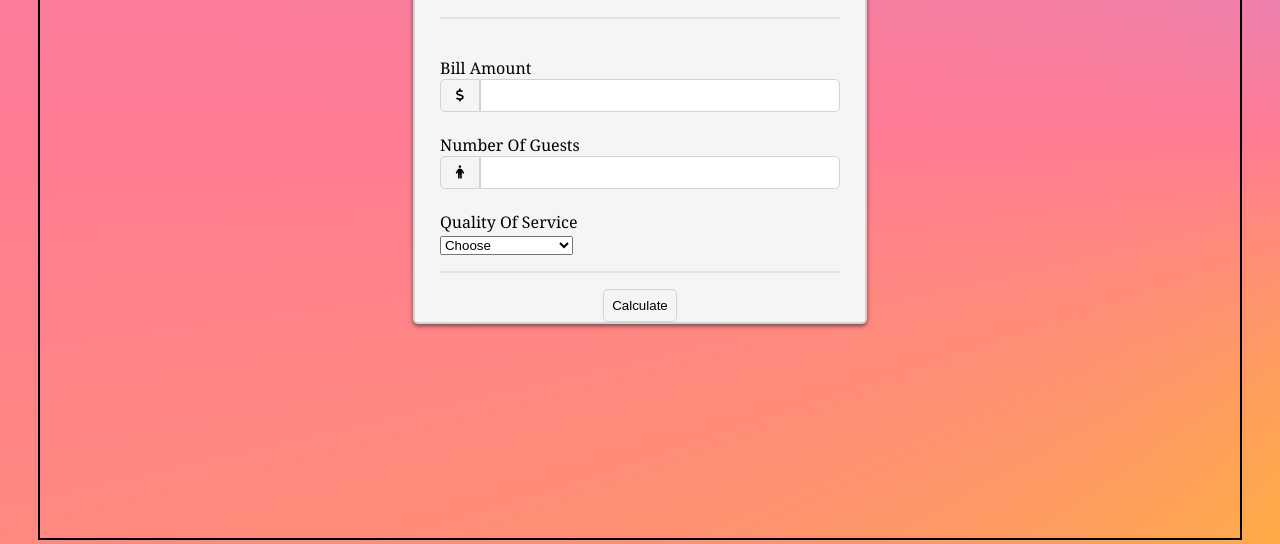
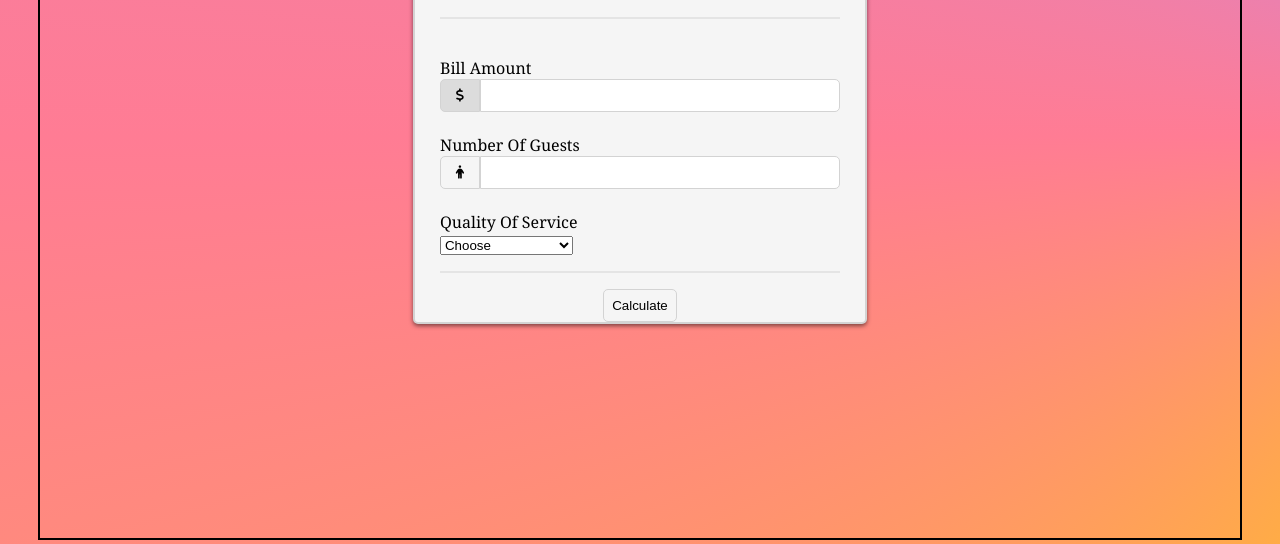
Before and after one commit to claudiahW/tip-calculator, a plain HTML site: page index.html in a window 1280 px wide. In both pictures the pointer is over the button 459 px from the left and 367 px from the top of the page. Shown: the part 272-816 px from the top of the page. Drawn offline with Linux system fonts and the light colour scheme.

Commit message:
add a hover effect to button

```diff
--- a/style.css
+++ b/style.css
@@ -48,3 +48,7 @@ body{
     border-bottom-right-radius: 0;
     background-color: whitesmoke;
 }
+.calculator button:hover{
+    background-color: rgba(0, 0, 0, 0.1);
+
+}
```
